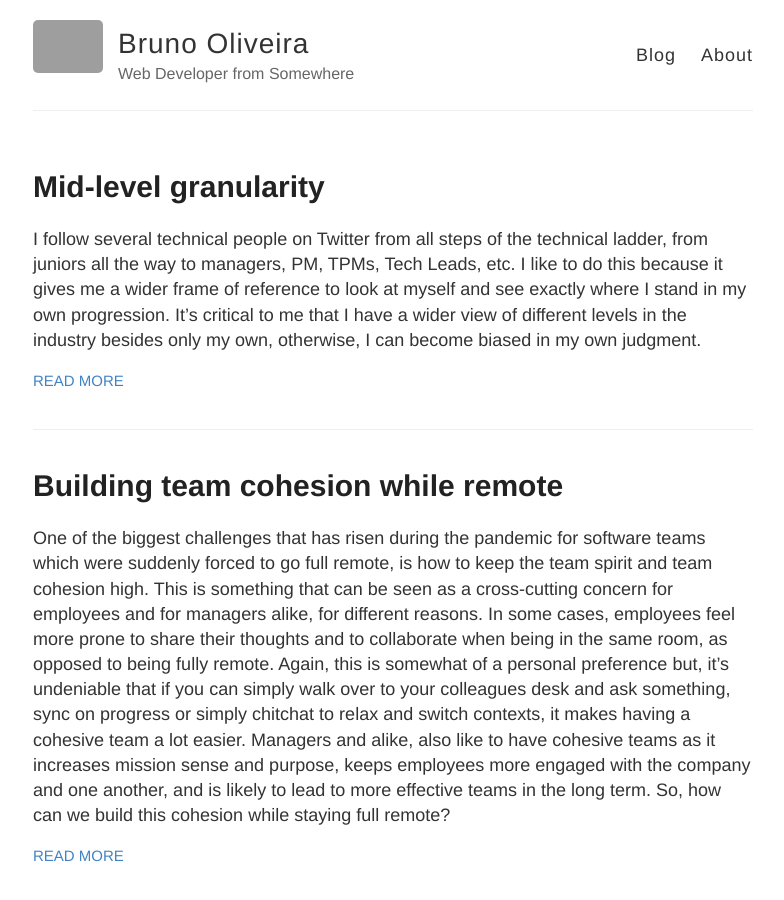
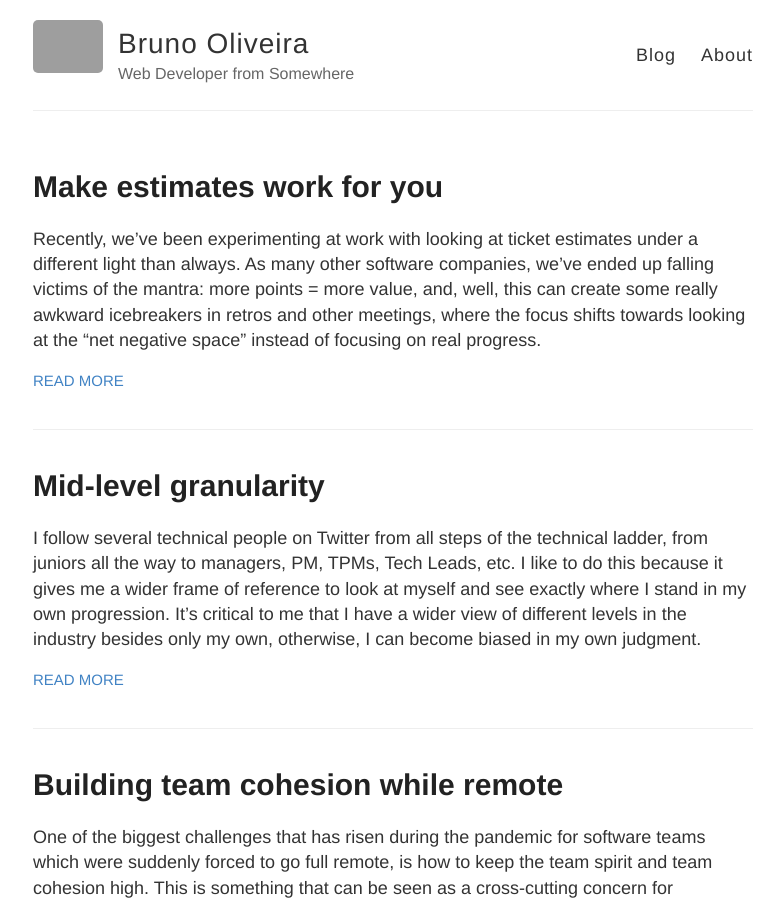
Before and after one commit to bruno-oliveira/techblog, a Jekyll site: the page built from index.html, in a window 1280 px wide and 900 px high. Shown: the whole window, without its empty margins (247-1031 px from the left). Built offline with Jekyll 4.4.1, drawn with Linux system fonts in a browser that asks for light colours; grey boxes are pictures that could not be loaded.

Commit message:
Update 2021-11-22-Make-estimates-work-for-you.md

```diff
--- a/_posts/2021-11-22-Make-estimates-work-for-you.md
+++ b/_posts/2021-11-22-Make-estimates-work-for-you.md
@@ -1,5 +1,7 @@
 ---
-published: false
+layout: post
+title: Make estimates work for you
+published: true
 ---
 Recently, we've been experimenting at work with looking at ticket estimates under a different light than always. As many other software companies, we've ended up falling victims of the mantra: more points = more value, and, well, this can create some really awkward icebreakers in retros and other meetings, where the focus shifts towards looking at the "net negative space" instead of focusing on real progress.
 
```
